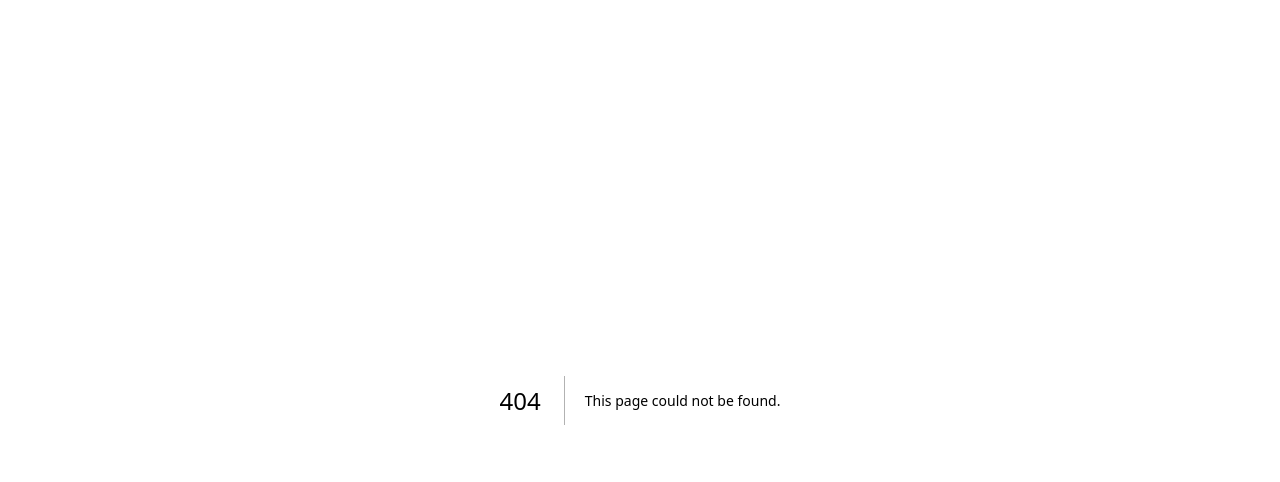
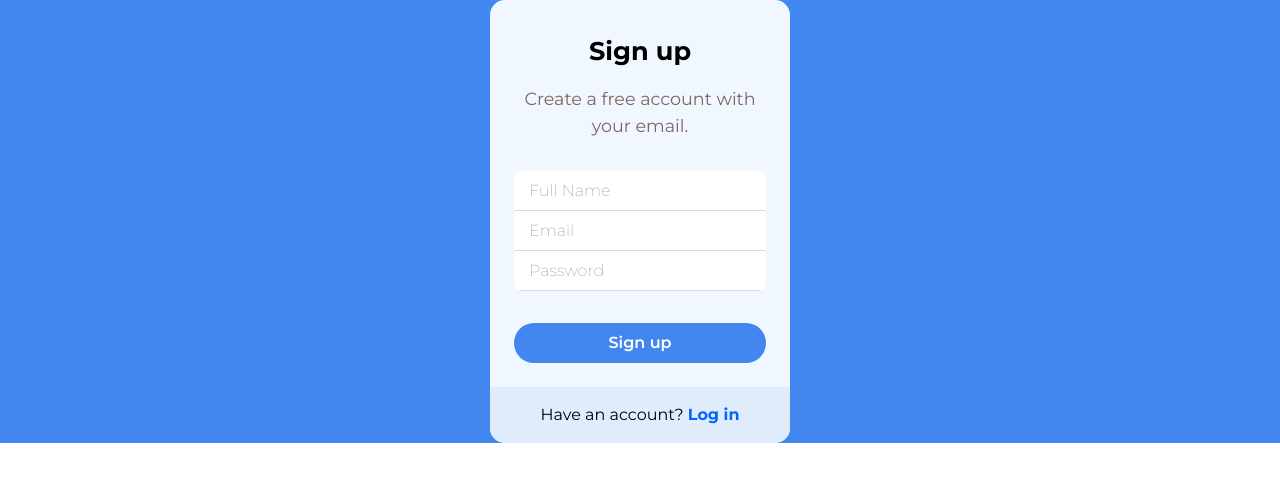
Before and after one commit to alanvviera/DentalSystem, a Next.js app: page /signup in a window 1280 px wide. Before the commit this address had no page. Shown: the top 482 px of the page. Built offline with nearby package versions, Linux system fonts and the light colour scheme.

Commit message:
Added signup page

```diff
--- a/app/globals.css
+++ b/app/globals.css
@@ -1,27 +1,3 @@
 @tailwind base;
 @tailwind components;
 @tailwind utilities;
-
-:root {
-  --foreground-rgb: 0, 0, 0;
-  --background-start-rgb: 214, 219, 220;
-  --background-end-rgb: 255, 255, 255;
-}
-
-@media (prefers-color-scheme: dark) {
-  :root {
-    --foreground-rgb: 255, 255, 255;
-    --background-start-rgb: 0, 0, 0;
-    --background-end-rgb: 0, 0, 0;
-  }
-}
-
-body {
-  color: rgb(var(--foreground-rgb));
-  background: linear-gradient(
-      to bottom,
-      transparent,
-      rgb(var(--background-end-rgb))
-    )
-    rgb(var(--background-start-rgb));
-}
--- a/app/page.js
+++ b/app/page.js
@@ -1,113 +1,6 @@
 import Image from 'next/image'
+import SignUp from "./signup/page";
 
 export default function Home() {
-  return (
-    <main className="flex min-h-screen flex-col items-center justify-between p-24">
-      <div className="z-10 max-w-5xl w-full items-center justify-between font-mono text-sm lg:flex">
-        <p className="fixed left-0 top-0 flex w-full justify-center border-b border-gray-300 bg-gradient-to-b from-zinc-200 pb-6 pt-8 backdrop-blur-2xl dark:border-neutral-800 dark:bg-zinc-800/30 dark:from-inherit lg:static lg:w-auto  lg:rounded-xl lg:border lg:bg-gray-200 lg:p-4 lg:dark:bg-zinc-800/30">
-          Get started by editing&nbsp;
-          <code className="font-mono font-bold">app/page.js</code>
-        </p>
-        <div className="fixed bottom-0 left-0 flex h-48 w-full items-end justify-center bg-gradient-to-t from-white via-white dark:from-black dark:via-black lg:static lg:h-auto lg:w-auto lg:bg-none">
-          <a
-            className="pointer-events-none flex place-items-center gap-2 p-8 lg:pointer-events-auto lg:p-0"
-            href="https://vercel.com?utm_source=create-next-app&utm_medium=appdir-template&utm_campaign=create-next-app"
-            target="_blank"
-            rel="noopener noreferrer"
-          >
-            By{' '}
-            <Image
-              src="/vercel.svg"
-              alt="Vercel Logo"
-              className="dark:invert"
-              width={100}
-              height={24}
-              priority
-            />
-          </a>
-        </div>
-      </div>
-
-      <div className="relative flex place-items-center before:absolute before:h-[300px] before:w-[480px] before:-translate-x-1/2 before:rounded-full before:bg-gradient-radial before:from-white before:to-transparent before:blur-2xl before:content-[''] after:absolute after:-z-20 after:h-[180px] after:w-[240px] after:translate-x-1/3 after:bg-gradient-conic after:from-sky-200 after:via-blue-200 after:blur-2xl after:content-[''] before:dark:bg-gradient-to-br before:dark:from-transparent before:dark:to-blue-700 before:dark:opacity-10 after:dark:from-sky-900 after:dark:via-[#0141ff] after:dark:opacity-40 before:lg:h-[360px] z-[-1]">
-        <Image
-          className="relative dark:drop-shadow-[0_0_0.3rem_#ffffff70] dark:invert"
-          src="/next.svg"
-          alt="Next.js Logo"
-          width={180}
-          height={37}
-          priority
-        />
-      </div>
-
-      <div className="mb-32 grid text-center lg:max-w-5xl lg:w-full lg:mb-0 lg:grid-cols-4 lg:text-left">
-        <a
-          href="https://nextjs.org/docs?utm_source=create-next-app&utm_medium=appdir-template&utm_campaign=create-next-app"
-          className="group rounded-lg border border-transparent px-5 py-4 transition-colors hover:border-gray-300 hover:bg-gray-100 hover:dark:border-neutral-700 hover:dark:bg-neutral-800/30"
-          target="_blank"
-          rel="noopener noreferrer"
-        >
-          <h2 className={`mb-3 text-2xl font-semibold`}>
-            Docs{' '}
-            <span className="inline-block transition-transform group-hover:translate-x-1 motion-reduce:transform-none">
-              -&gt;
-            </span>
-          </h2>
-          <p className={`m-0 max-w-[30ch] text-sm opacity-50`}>
-            Find in-depth information about Next.js features and API.
-          </p>
-        </a>
-
-        <a
-          href="https://nextjs.org/learn?utm_source=create-next-app&utm_medium=appdir-template-tw&utm_campaign=create-next-app"
-          className="group rounded-lg border border-transparent px-5 py-4 transition-colors hover:border-gray-300 hover:bg-gray-100 hover:dark:border-neutral-700 hover:dark:bg-neutral-800 hover:dark:bg-opacity-30"
-          target="_blank"
-          rel="noopener noreferrer"
-        >
-          <h2 className={`mb-3 text-2xl font-semibold`}>
-            Learn{' '}
-            <span className="inline-block transition-transform group-hover:translate-x-1 motion-reduce:transform-none">
-              -&gt;
-            </span>
-          </h2>
-          <p className={`m-0 max-w-[30ch] text-sm opacity-50`}>
-            Learn about Next.js in an interactive course with&nbsp;quizzes!
-          </p>
-        </a>
-
-        <a
-          href="https://vercel.com/templates?framework=next.js&utm_source=create-next-app&utm_medium=appdir-template&utm_campaign=create-next-app"
-          className="group rounded-lg border border-transparent px-5 py-4 transition-colors hover:border-gray-300 hover:bg-gray-100 hover:dark:border-neutral-700 hover:dark:bg-neutral-800/30"
-          target="_blank"
-          rel="noopener noreferrer"
-        >
-          <h2 className={`mb-3 text-2xl font-semibold`}>
-            Templates{' '}
-            <span className="inline-block transition-transform group-hover:translate-x-1 motion-reduce:transform-none">
-              -&gt;
-            </span>
-          </h2>
-          <p className={`m-0 max-w-[30ch] text-sm opacity-50`}>
-            Explore the Next.js 13 playground.
-          </p>
-        </a>
-
-        <a
-          href="https://vercel.com/new?utm_source=create-next-app&utm_medium=appdir-template&utm_campaign=create-next-app"
-          className="group rounded-lg border border-transparent px-5 py-4 transition-colors hover:border-gray-300 hover:bg-gray-100 hover:dark:border-neutral-700 hover:dark:bg-neutral-800/30"
-          target="_blank"
-          rel="noopener noreferrer"
-        >
-          <h2 className={`mb-3 text-2xl font-semibold`}>
-            Deploy{' '}
-            <span className="inline-block transition-transform group-hover:translate-x-1 motion-reduce:transform-none">
-              -&gt;
-            </span>
-          </h2>
-          <p className={`m-0 max-w-[30ch] text-sm opacity-50`}>
-            Instantly deploy your Next.js site to a shareable URL with Vercel.
-          </p>
-        </a>
-      </div>
-    </main>
-  )
+  return <SignUp />;
 }
--- /dev/null
+++ b/app/signup/page.jsx
@@ -0,0 +1,27 @@
+import './style.css'
+
+function SignUp() {
+    return (
+        <div className="body bg-primary w-full">
+            <div className="container">
+                <form>
+                    <div className="head">
+                        <span>Sign up</span>
+                        <p>Create a free account with your email.</p>
+                    </div>
+                    <div className="inputs">
+                        <input type="text" placeholder="Full Name" />
+                        <input type="email" placeholder="Email" />
+                        <input type="password" placeholder="Password" />
+                    </div>
+                    <button>Sign up</button>
+                </form>
+                <div className="form-footer">
+                    <p>Have an account? <a href="#">Log in</a></p>
+                </div>
+            </div>
+        </div>
+    );
+}
+
+export default SignUp;
--- /dev/null
+++ b/app/signup/style.css
@@ -0,0 +1,95 @@
+@tailwind base;
+@tailwind components;
+@tailwind utilities;
+
+.container {
+  max-width: 300px;
+  background-color: #F1F7FE;
+  border-radius: 15px;
+  overflow: hidden;
+  margin: auto auto;
+}
+
+form {
+  display: flex;
+  align-items: center;
+  flex-direction: column;
+  padding: 32px 24px 24px;
+  gap: 16px;
+  text-align: center;
+}
+
+form .head {
+  display: flex;
+  flex-direction: column;
+  gap: 16px;
+}
+
+form .head span {
+  font-size: 1.6rem;
+  font-weight: bolder;
+  color: black;
+}
+
+form .head p {
+  font-size: 1.1rem;
+  color: #7C6666;
+}
+
+form .inputs {
+  overflow: hidden;
+  background-color: #fff;
+  width: 100%;
+  margin: 1rem 0.5rem;
+  border-radius: 8px;
+  border-bottom: none;
+  outline: 0;
+}
+
+form .inputs input {
+  border: none;
+  outline: none;
+  padding: 8px 15px;
+    /* علشان اقدر اخلي البلاس هولدر من اول الفورم بديله نفس الويدس */
+  width: 100%;
+  height: 40px;
+  border-bottom: 1px solid rgba(128, 128, 128, 0.299);
+  font-weight: 200;
+}
+
+form button {
+  background-color: #4287ef;
+  color: white;
+  width: 100%;
+  height: 40px;
+  padding-top: 8px;
+  padding-bottom: 8px;
+  border: 0;
+  overflow: hidden;
+  border-radius: 25px;
+  font-size: 1rem;
+  font-weight: 600;
+  cursor: pointer;
+  transition: all 1s ease-in-out;
+}
+
+form button:hover {
+  background-color: #005ce6;
+}
+
+.form-footer {
+  background-color: #e0ecfb;
+  padding: 16px;
+  font-size: 1rem;
+  text-align: center;
+}
+
+.form-footer a {
+  font-weight: bolder;
+  color: #0066ff;
+  transition: all 3s ease-in-out;
+}
+
+.form-footer a:hover {
+  color: #005ce6;
+}
```
